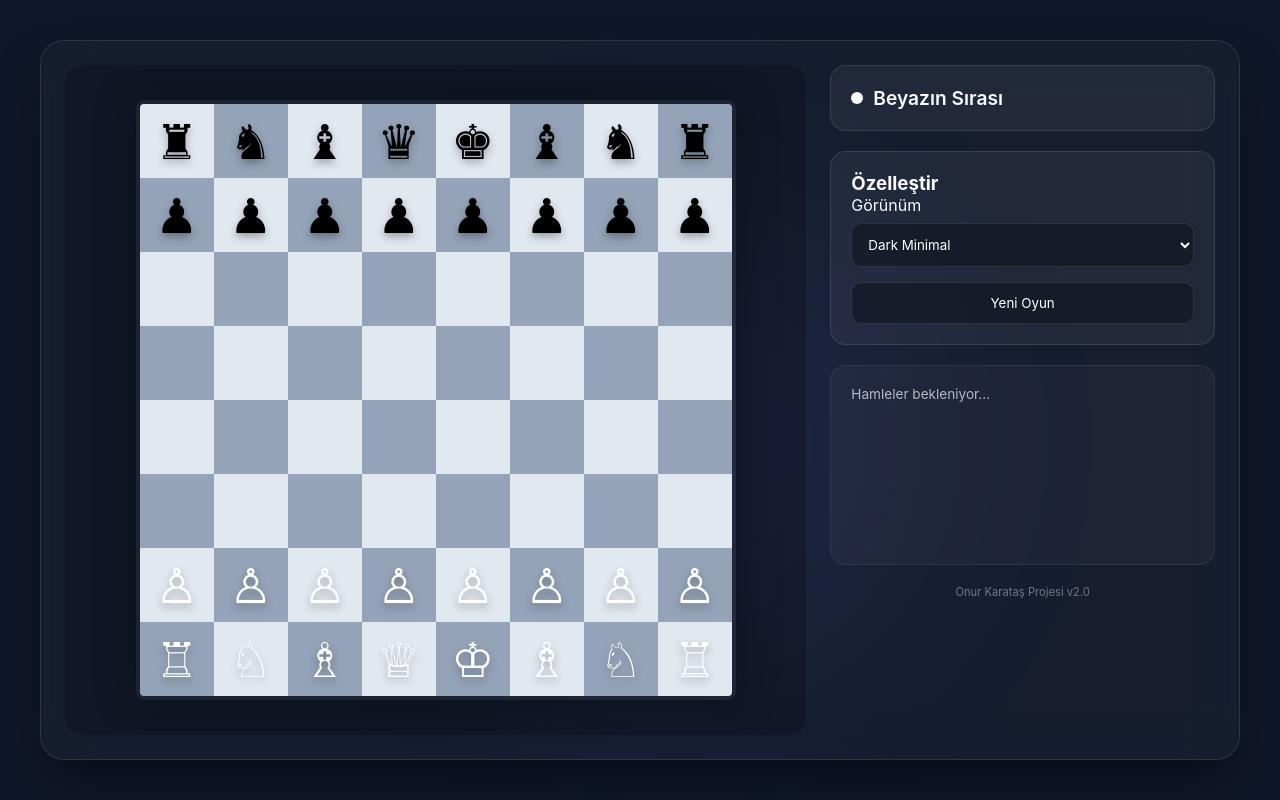
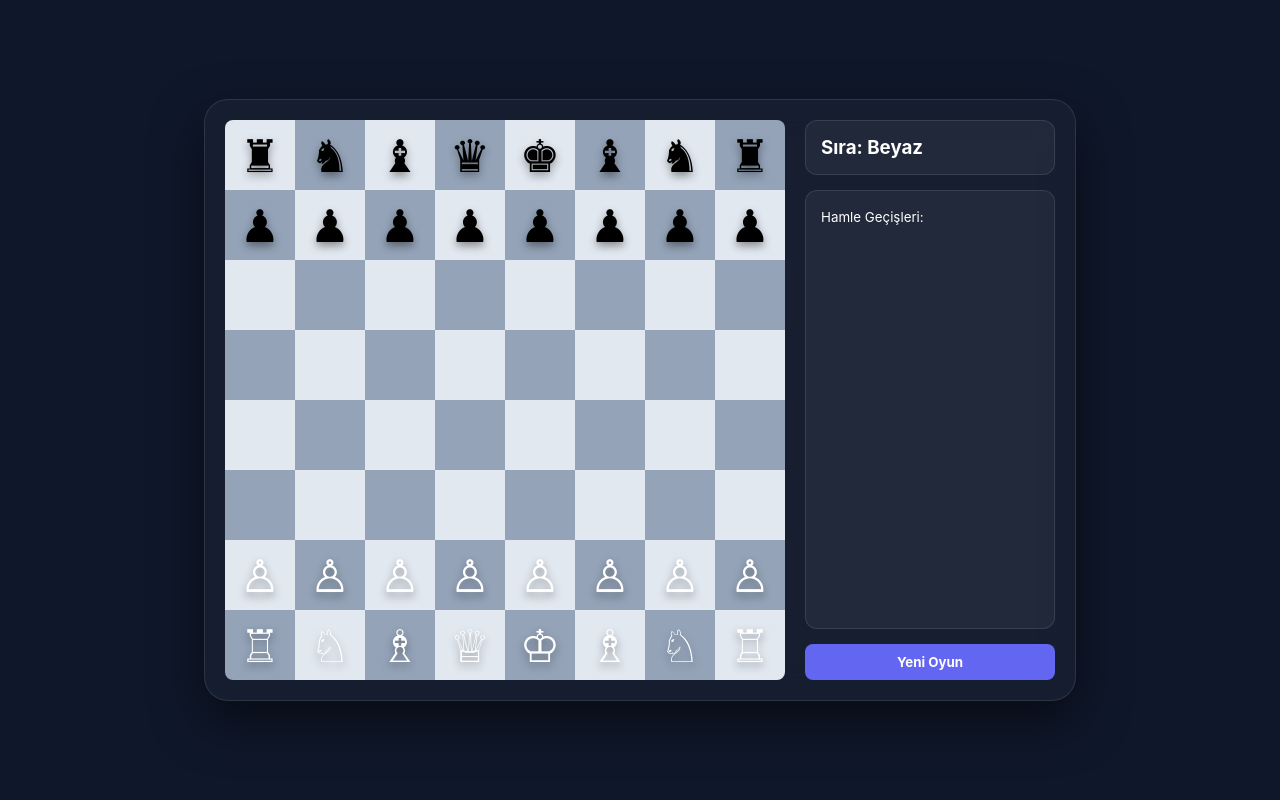
Before and after one commit to mazyLeyn/chess, a plain HTML site: page index.html in a window 1280 px wide. Drawn offline with Linux system fonts and the light colour scheme.

Commit message:
Refactor chess game layout and styles

```diff
--- a/index.html
+++ b/index.html
@@ -3,324 +3,275 @@
 <head>
     <meta charset="UTF-8">
     <meta name="viewport" content="width=device-width, initial-scale=1.0">
-    <title>Chess Fusion Pro | Fluid & Modern</title>
+    <title>Chess Fusion | Fluid Motion</title>
     <style>
         :root {
             --bg: #0f172a;
-            --glass: rgba(255, 255, 255, 0.03);
-            --glass-border: rgba(255, 255, 255, 0.1);
             --accent: #6366f1;
-            --text: #f8fafc;
-            /* Tahta Renkleri - Modern Pastel */
             --sq-l: #e2e8f0;
             --sq-d: #94a3b8;
+            --glass: rgba(255, 255, 255, 0.03);
+            --border: rgba(255, 255, 255, 0.1);
         }
 
-        body.theme-midnight {
-            --bg: #020617;
-            --accent: #0ea5e9;
-            --sq-l: #1e293b;
-            --sq-d: #0f172a;
-        }
-
-        * { margin: 0; padding: 0; box-sizing: border-box; font-family: 'Inter', system-ui, sans-serif; }
+        * { margin: 0; padding: 0; box-sizing: border-box; font-family: 'Inter', sans-serif; }
 
         body {
             background-color: var(--bg);
-            color: var(--text);
+            color: white;
             height: 100vh;
             display: flex;
             justify-content: center;
             align-items: center;
             overflow: hidden;
-            transition: all 0.5s ease;
-        }
-
-        /* Arka plan akışkanlığı */
-        .bg-glow {
-            position: absolute;
-            width: 600px; height: 600px;
-            background: radial-gradient(circle, var(--accent) 0%, transparent 70%);
-            filter: blur(80px);
-            opacity: 0.15;
-            z-index: -1;
-            animation: pulse 10s infinite alternate;
-        }
-
-        @keyframes pulse {
-            from { transform: scale(1) translate(-10%, -10%); }
-            to { transform: scale(1.2) translate(10%, 10%); }
         }
 
         .container {
             display: flex;
-            width: 95vw;
-            max-width: 1200px;
-            height: 90vh;
             background: var(--glass);
-            backdrop-filter: blur(25px);
-            -webkit-backdrop-filter: blur(25px);
-            border: 1px solid var(--glass-border);
+            backdrop-filter: blur(20px);
+            border: 1px solid var(--border);
             border-radius: 24px;
-            padding: 24px;
-            gap: 24px;
-            box-shadow: 0 25px 50px -12px rgba(0,0,0,0.5);
+            padding: 20px;
+            gap: 20px;
+            box-shadow: 0 20px 50px rgba(0,0,0,0.5);
         }
 
-        /* Tahta Alanı - Çökme Sorunu Çözüldü */
-        .board-wrapper {
-            flex: 1.5;
-            display: flex;
-            justify-content: center;
-            align-items: center;
-            background: rgba(0,0,0,0.2);
-            border-radius: 16px;
-            padding: 10px;
+        /* Tahta ve Taşların Konumlandırması */
+        .board-container {
+            position: relative;
+            width: 560px;
+            height: 560px;
+            background: #222;
+            border-radius: 8px;
+            overflow: hidden;
         }
 
-        #board {
+        .board-grid {
             display: grid;
-            grid-template-columns: repeat(8, 12.5%);
-            grid-template-rows: repeat(8, 12.5%);
+            grid-template-columns: repeat(8, 1fr);
+            grid-template-rows: repeat(8, 1fr);
             width: 100%;
-            max-width: 600px;
-            aspect-ratio: 1 / 1; /* Kare formunu zorunlu kılar */
-            border-radius: 8px;
-            overflow: hidden;
-            box-shadow: 0 0 40px rgba(0,0,0,0.4);
-            border: 4px solid rgba(255,255,255,0.05);
+            height: 100%;
         }
 
         .square {
             width: 100%;
             height: 100%;
+            transition: background 0.3s;
+        }
+
+        .square.highlight { background: rgba(99, 102, 241, 0.4) !important; cursor: pointer; }
+
+        /* Taş Animasyonu */
+        .piece {
+            position: absolute;
+            width: 70px;
+            height: 70px;
             display: flex;
             justify-content: center;
             align-items: center;
+            font-size: 45px;
             cursor: pointer;
-            position: relative;
-            transition: background 0.2s ease;
+            transition: all 0.4s cubic-bezier(0.45, 0.05, 0.55, 0.95); /* Yumuşak kayma */
+            z-index: 10;
+            user-select: none;
+            filter: drop-shadow(0 4px 4px rgba(0,0,0,0.4));
         }
 
-        /* Taşların Görünümü */
-        .piece {
-            font-size: clamp(1.5rem, 4vw, 3rem);
-            z-index: 2;
-            transition: transform 0.2s cubic-bezier(0.175, 0.885, 0.32, 1.275);
-            user-select: none;
-            filter: drop-shadow(0 4px 4px rgba(0,0,0,0.3));
-        }
-
-        .square:hover .piece { transform: scale(1.15); }
-
-        /* Durum Efektleri */
-        .square.selected { background: var(--accent) !important; opacity: 0.8; }
-        .square.valid-move::after {
-            content: '';
-            width: 15px; height: 15px;
-            background: rgba(255,255,255,0.3);
-            border-radius: 50%;
-        }
+        .piece:hover { transform: scale(1.1); }
+        .piece.selected { filter: drop-shadow(0 0 15px var(--accent)); z-index: 20; }
 
         /* Yan Panel */
-        .ui-panel {
-            flex: 0.8;
+        .panel {
+            width: 250px;
             display: flex;
             flex-direction: column;
-            gap: 20px;
+            gap: 15px;
         }
 
         .card {
-            background: rgba(255,255,255,0.05);
-            padding: 20px;
-            border-radius: 16px;
-            border: 1px solid var(--glass-border);
+            background: rgba(255, 255, 255, 0.05);
+            padding: 15px;
+            border-radius: 12px;
+            border: 1px solid var(--border);
         }
 
-        .turn-indicator {
-            display: flex;
-            align-items: center;
-            gap: 10px;
-            font-size: 1.2rem;
-            font-weight: 600;
+        button {
+            width: 100%;
+            padding: 10px;
+            background: var(--accent);
+            border: none;
+            color: white;
+            border-radius: 8px;
+            cursor: pointer;
+            font-weight: bold;
         }
 
-        .dot { width: 12px; height: 12px; border-radius: 50%; background: #fff; }
-        .dot.black { background: #000; border: 1px solid #fff; }
-
-        select, button {
-            width: 100%;
-            padding: 12px;
-            background: rgba(0,0,0,0.3);
-            border: 1px solid var(--glass-border);
-            color: #fff;
-            border-radius: 10px;
-            cursor: pointer;
-            margin-top: 8px;
-            transition: all 0.3s;
-        }
-
-        button:hover { background: var(--accent); }
-
-        .history {
-            flex-grow: 1;
-            overflow-y: auto;
-            font-size: 0.85rem;
-            opacity: 0.7;
-            max-height: 200px;
-        }
-
-        @media (max-width: 850px) {
-            .container { flex-direction: column; height: 95vh; padding: 12px; }
-            .ui-panel { flex: 1; }
+        @media (max-width: 800px) {
+            .container { flex-direction: column; }
+            .board-container { width: 90vw; height: 90vw; }
+            .piece { width: 11.25vw; height: 11.25vw; font-size: 8vw; }
         }
     </style>
 </head>
-<body class="theme-dark">
+<body>
 
-    <div class="bg-glow"></div>
-
-    <main class="container">
-        <section class="board-wrapper">
-            <div id="board"></div>
-        </section>
-
-        <aside class="ui-panel">
-            <div class="card">
-                <div class="turn-indicator">
-                    <div id="turn-dot" class="dot"></div>
-                    <span id="turn-text">Beyazın Sırası</span>
-                </div>
+    <div class="container">
+        <div class="board-container" id="board-container">
+            <div class="board-grid" id="grid"></div>
             </div>
 
+        <div class="panel">
             <div class="card">
-                <h3>Özelleştir</h3>
-                <label>Görünüm
-                    <select onchange="document.body.className = this.value">
-                        <option value="theme-dark">Dark Minimal</option>
-                        <option value="theme-midnight">Midnight Blue</option>
-                    </select>
-                </label>
-                <button onclick="resetGame()" style="margin-top: 15px;">Yeni Oyun</button>
+                <h3 id="turn-text">Sıra: Beyaz</h3>
             </div>
-
-            <div class="card history" id="move-history">
-                <div>Hamleler bekleniyor...</div>
+            <div class="card" style="flex-grow: 1; overflow-y: auto;" id="history">
+                <small>Hamle Geçişleri:</small>
             </div>
-
-            <div style="font-size: 0.7rem; opacity: 0.4; text-align: center;">
-                Onur Karataş Projesi v2.0
-            </div>
-        </aside>
-    </main>
+            <button onclick="resetGame()">Yeni Oyun</button>
+        </div>
+    </div>
 
     <script>
-        const boardEl = document.getElementById('board');
+        const container = document.getElementById('board-container');
+        const grid = document.getElementById('grid');
         const turnText = document.getElementById('turn-text');
-        const turnDot = document.getElementById('turn-dot');
-        const historyEl = document.getElementById('move-history');
 
-        let board = Array(64).fill(null);
-        let selectedIdx = null;
         let turn = 'w';
+        let selectedPiece = null;
+        let piecesData = [];
 
-        const pieceIcons = {
-            'w': { k: '♔', q: '♕', r: '♖', b: '♗', n: '♘', p: '♙' },
-            'b': { k: '♚', q: '♛', r: '♜', b: '♝', n: '♞', p: '♟' }
+        const icons = {
+            w: { k: '♔', q: '♕', r: '♖', b: '♗', n: '♘', p: '♙' },
+            b: { k: '♚', q: '♛', r: '♜', b: '♝', n: '♞', p: '♟' }
         };
 
-        function setup() {
-            board = Array(64).fill(null);
-            const layout = ['r','n','b','q','k','b','n','r'];
-
-            for(let i=0; i<8; i++) {
-                board[i] = { type: layout[i], color: 'b' };
-                board[i+8] = { type: 'p', color: 'b' };
-                board[48+i] = { type: 'p', color: 'w' };
-                board[56+i] = { type: layout[i], color: 'w' };
-            }
-            render();
-        }
-
-        function render() {
-            boardEl.innerHTML = '';
-            for(let i=0; i<64; i++) {
-                const square = document.createElement('div');
-                square.className = 'square';
-
-                // Kare Rengi
+        function createGrid() {
+            grid.innerHTML = '';
+            for (let i = 0; i < 64; i++) {
+                const sq = document.createElement('div');
+                sq.className = 'square';
                 const row = Math.floor(i / 8);
                 const col = i % 8;
-                square.style.backgroundColor = (row + col) % 2 === 0 ? 'var(--sq-l)' : 'var(--sq-d)';
-
-                if(board[i]) {
-                    const p = document.createElement('div');
-                    p.className = 'piece';
-                    p.textContent = pieceIcons[board[i].color][board[i].type];
-                    p.style.color = board[i].color === 'w' ? '#fff' : '#000';
-                    square.appendChild(p);
-                }
-
-                if(selectedIdx === i) square.classList.add('selected');
-
-                square.onclick = () => handleClick(i);
-                boardEl.appendChild(square);
+                sq.style.backgroundColor = (row + col) % 2 === 0 ? 'var(--sq-l)' : 'var(--sq-d)';
+                sq.dataset.index = i;
+                sq.onclick = () => handleSquareClick(i);
+                grid.appendChild(sq);
             }
         }
 
-        function handleClick(i) {
-            const piece = board[i];
+        function spawnPieces() {
+            const layout = ['r','n','b','q','k','b','n','r'];
+            // Temizle
+            document.querySelectorAll('.piece').forEach(p => p.remove());
+            piecesData = [];
 
-            if(selectedIdx === null) {
-                if(piece && piece.color === turn) {
-                    selectedIdx = i;
-                }
-            } else {
-                if(i !== selectedIdx) {
-                    executeMove(selectedIdx, i);
-                }
-                selectedIdx = null;
+            // Siyah
+            for(let i=0; i<8; i++) {
+                addPiece(i, layout[i], 'b');
+                addPiece(i+8, 'p', 'b');
             }
-            render();
+            // Beyaz
+            for(let i=0; i<8; i++) {
+                addPiece(48+i, 'p', 'w');
+                addPiece(56+i, layout[i], 'w');
+            }
         }
 
-        function executeMove(from, to) {
-            // Basit hareket mantığı (Kural kontrolü buraya eklenebilir)
-            const movingPiece = board[from];
-            board[to] = movingPiece;
-            board[from] = null;
+        function addPiece(index, type, color) {
+            const el = document.createElement('div');
+            el.className = 'piece';
+            el.innerHTML = icons[color][type];
+            el.style.color = color === 'w' ? '#fff' : '#000';
 
-            // Sıra değişimi
-            turn = turn === 'w' ? 'b' : 'w';
-            updateUI();
+            const pieceObj = { el, index, type, color };
+            updatePiecePosition(pieceObj);
 
-            // Ses efekti simülasyonu veya titreşim
-            if(window.navigator.vibrate) window.navigator.vibrate(10);
+            el.onclick = (e) => {
+                e.stopPropagation();
+                handlePieceClick(pieceObj);
+            };
 
-            logMove(from, to, movingPiece);
+            container.appendChild(el);
+            piecesData.push(pieceObj);
         }
 
-        function updateUI() {
-            turnText.textContent = turn === 'w' ? 'Beyazın Sırası' : 'Siyahın Sırası';
-            turnDot.className = turn === 'w' ? 'dot' : 'dot black';
+        function updatePiecePosition(piece) {
+            const row = Math.floor(piece.index / 8);
+            const col = piece.index % 8;
+            // 70px kare boyutu üzerinden hesapla (560/8)
+            const size = container.offsetWidth / 8;
+            piece.el.style.left = (col * size) + 'px';
+            piece.el.style.top = (row * size) + 'px';
+            piece.el.style.width = size + 'px';
+            piece.el.style.height = size + 'px';
         }
 
-        function logMove(f, t, p) {
-            const div = document.createElement('div');
-            const coords = (idx) => String.fromCharCode(97 + (idx % 8)) + (8 - Math.floor(idx / 8));
-            div.textContent = `${p.type.toUpperCase()}: ${coords(f)} → ${coords(t)}`;
-            historyEl.prepend(div);
+        function handlePieceClick(piece) {
+            if (piece.color !== turn) {
+                if (selectedPiece) handleSquareClick(piece.index);
+                return;
+            }
+
+            // Seçimi temizle
+            document.querySelectorAll('.piece').forEach(p => p.classList.remove('selected'));
+
+            selectedPiece = piece;
+            piece.el.classList.add('selected');
+        }
+
+        function handleSquareClick(targetIndex) {
+            if (!selectedPiece) return;
+
+            // At yok olmasın diye: Hedefte taş varsa onu ye (sil)
+            const victimIndex = piecesData.findIndex(p => p.index === targetIndex);
+            if (victimIndex !== -1) {
+                const victim = piecesData[victimIndex];
+                if (victim.color === selectedPiece.color) {
+                    // Aynı renkse sadece seçimi değiştir
+                    handlePieceClick(victim);
+                    return;
+                } else {
+                    // Farklı renkse taşı ye
+                    victim.el.style.opacity = '0';
+                    victim.el.style.transform = 'scale(0)';
+                    setTimeout(() => victim.el.remove(), 400);
+                    piecesData.splice(victimIndex, 1);
+                }
+            }
+
+            // Hareketi Yap
+            selectedPiece.index = targetIndex;
+            updatePiecePosition(selectedPiece);
+
+            // Sırayı Değiştir
+            turn = turn === 'w' ? 'b' : 'w';
+            turnText.innerText = `Sıra: ${turn === 'w' ? 'Beyaz' : 'Siyah'}`;
+
+            // Seçimi kaldır
+            selectedPiece.el.classList.remove('selected');
+            selectedPiece = null;
         }
 
         function resetGame() {
             turn = 'w';
-            selectedIdx = null;
-            historyEl.innerHTML = '';
-            updateUI();
-            setup();
+            turnText.innerText = "Sıra: Beyaz";
+            selectedPiece = null;
+            createGrid();
+            spawnPieces();
         }
 
-        setup();
+        // İlk başlatma
+        window.onload = () => {
+            createGrid();
+            spawnPieces();
+        };
+
+        // Pencere boyutu değişirse taşları yeniden hizala
+        window.onresize = () => {
+            piecesData.forEach(p => updatePiecePosition(p));
+        };
     </script>
 </body>
 </html>
```
